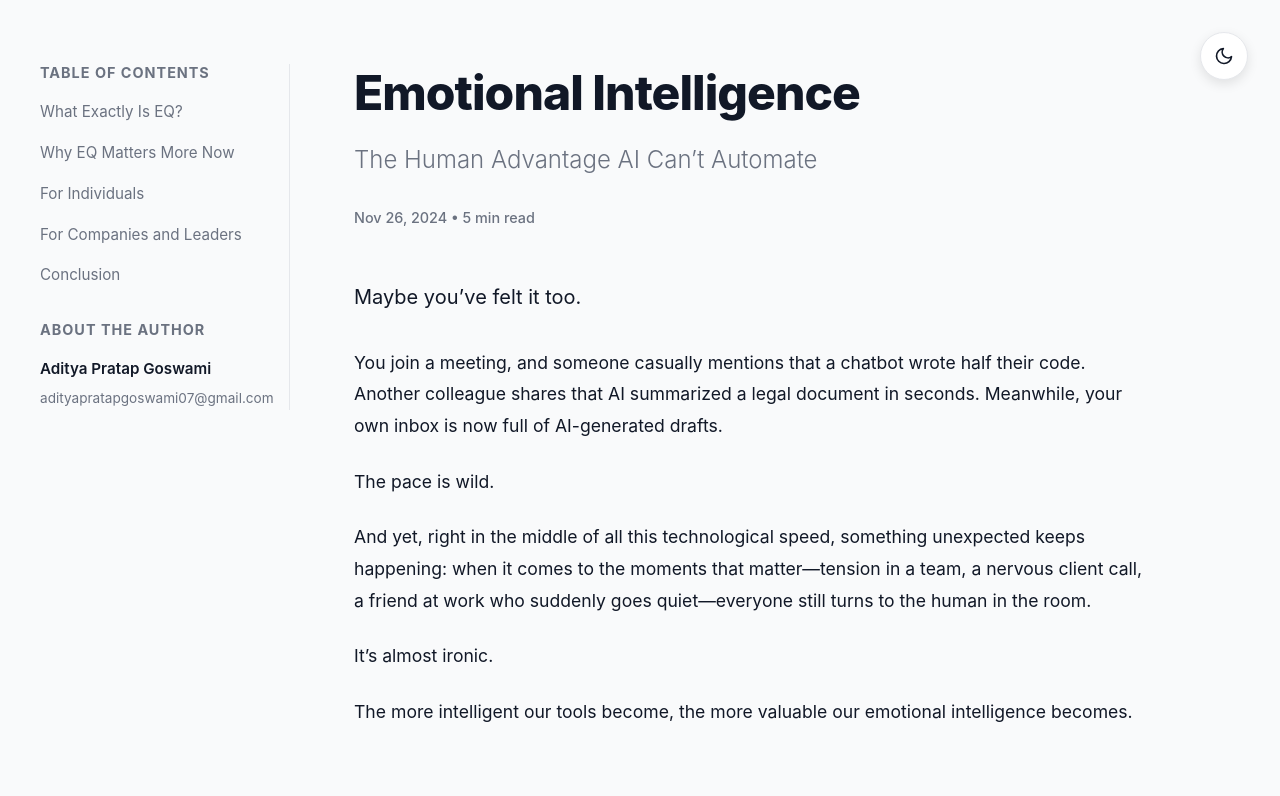
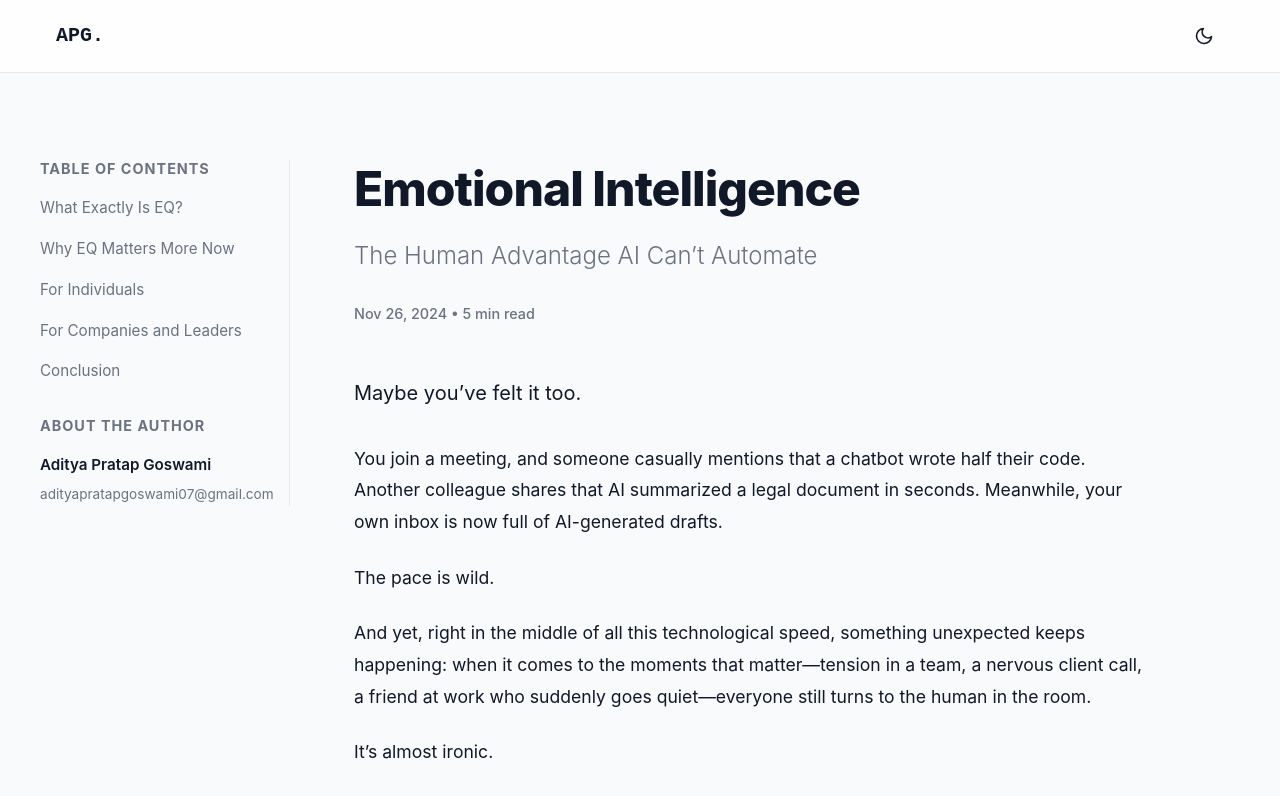
Before and after one commit to AdityaPratapGoswami/portfolio, a React (Vite) app in the folder client/: page /article/emotional-intelligence in a window 1280 px wide. Shown: the top 796 px of the page. Built offline with nearby package versions, Linux system fonts and the light colour scheme.

Commit message:
feat: Implement scroll-to-top component, update theme to monochrome, and refine article page layout and navigation.

```diff
--- a/client/src/components/About.jsx
+++ b/client/src/components/About.jsx
@@ -8,7 +8,7 @@ const About = () => {
                     {/* About Card */}
                     <div className="bento-card about-card">
                         <h2>About Me</h2>
-                        <p>I’m someone who loves solving real user needs by understanding the psychology behind their choices. I started my journey through internships in web development and data analysis, where I learned how technology works from the inside and how data reveals user behaviour. That foundation naturally led me to product management, where after an internship and discovered how much I enjoy shaping products end-to-end. I’m thoughtful, collaborative, and motivated by building things that genuinely help people.</p>
+                        <p>I’m someone who loves solving real user needs by understanding the psychology behind their choices. I started my journey through internships in web development and data analysis, where I learned how technology works from the inside and how data reveals user behaviour. That foundation naturally led me to product management, where after an internship I discovered how much I enjoy shaping products end-to-end. I’m thoughtful, collaborative, and motivated by building things that genuinely help people.</p>
                     </div>
 
                     {/* Skills Card */}
--- a/client/src/components/ArticlePage.jsx
+++ b/client/src/components/ArticlePage.jsx
@@ -1,4 +1,5 @@
 import React, { useEffect } from 'react';
+import { Link } from 'react-router-dom';
 import '../styles/ArticlePage.css';
 
 const ArticlePage = () => {
@@ -64,7 +65,11 @@ const ArticlePage = () => {
 
     return (
         <div className="article-page">
-            <button className="article-theme-toggle" aria-label="Toggle Dark Mode" onClick={toggleTheme}>
+            <nav className="navbar">
+                <div className="container">
+                    <Link to="/" className="logo">APG.</Link>
+                    <div className="nav-actions">
+                        <button className="theme-toggle" aria-label="Toggle Dark Mode" onClick={toggleTheme}>
                             {/* Moon Icon (Show in Light Mode) */}
                             <svg className="icon-moon" width="20" height="20" viewBox="0 0 24 24" fill="none" stroke="currentColor"
                                 strokeWidth="2" strokeLinecap="round" strokeLinejoin="round">
@@ -84,6 +89,9 @@ const ArticlePage = () => {
                                 <line x1="18.36" y1="5.64" x2="19.78" y2="4.22"></line>
                             </svg>
                         </button>
+                    </div>
+                </div>
+            </nav>
 
             <div className="article-layout">
                 <aside className="article-sidebar">
--- a/client/src/components/Footer.jsx
+++ b/client/src/components/Footer.jsx
@@ -32,12 +32,11 @@ const Footer = () => {
                                 </path>
                             </svg>
                         </a>
-                        <a href="#" aria-label="Twitter">
+                        <a href="https://x.com/AdityaPgoswami" aria-label="X" target="_blank" rel="noopener noreferrer">
                             <svg xmlns="http://www.w3.org/2000/svg" width="24" height="24" viewBox="0 0 24 24"
-                                fill="none" stroke="currentColor" strokeWidth="2" strokeLinecap="round"
-                                strokeLinejoin="round" className="social-icon">
+                                fill="currentColor" className="social-icon">
                                 <path
-                                    d="M23 3a10.9 10.9 0 0 1-3.14 1.53 4.48 4.48 0 0 0-7.86 3v1A10.66 10.66 0 0 1 3 4s-4 9 5 13a11.64 11.64 0 0 1-7 2c9 5 20 0 20-11.5a4.5 4.5 0 0 0-.08-.83A7.72 7.72 0 0 0 23 3z">
+                                    d="M18.901 1.153h3.68l-8.04 9.19L24 22.846h-7.406l-5.8-7.584-6.638 7.584H.474l8.6-9.83L0 1.154h7.594l5.243 6.932ZM17.61 20.644h2.039L6.486 3.24H4.298Z">
                                 </path>
                             </svg>
                         </a>
--- a/client/src/components/Home.jsx
+++ b/client/src/components/Home.jsx
@@ -7,12 +7,18 @@ import Projects from './Projects';
 import Blogs from './Blogs';
 import Footer from './Footer';
 import BackgroundCanvas from './BackgroundCanvas';
+import ScrollToTop from './ScrollToTop';
 
 const Home = () => {
     const [isLoading, setIsLoading] = React.useState(true);
 
+    React.useEffect(() => {
+        document.title = "Aditya";
+    }, []);
+
     return (
         <>
+            <ScrollToTop />
             <BackgroundCanvas onLoaded={() => setIsLoading(false)} className={isLoading ? 'canvas-loader' : ''} />
             <a href="#main-content" className="skip-link">Skip to main content</a>
 
--- /dev/null
+++ b/client/src/components/ScrollToTop.jsx
@@ -0,0 +1,41 @@
+import React, { useState, useEffect } from 'react';
+
+const ScrollToTop = () => {
+    const [isVisible, setIsVisible] = useState(false);
+
+    const toggleVisibility = () => {
+        if (window.scrollY > 300) {
+            setIsVisible(true);
+        } else {
+            setIsVisible(false);
+        }
+    };
+
+    const scrollToTop = () => {
+        window.scrollTo({
+            top: 0,
+            behavior: 'smooth'
+        });
+    };
+
+    useEffect(() => {
+        window.addEventListener('scroll', toggleVisibility);
+        return () => {
+            window.removeEventListener('scroll', toggleVisibility);
+        };
+    }, []);
+
+    return (
+        <button
+            className={`scroll-to-top ${isVisible ? 'visible' : ''}`}
+            onClick={scrollToTop}
+            aria-label="Scroll to top"
+        >
+            <svg width="24" height="24" viewBox="0 0 24 24" fill="none" stroke="currentColor" strokeWidth="2" strokeLinecap="round" strokeLinejoin="round">
+                <path d="M12 19V5M5 12l7-7 7 7" />
+            </svg>
+        </button>
+    );
+};
+
+export default ScrollToTop;
--- a/client/src/styles/ArticlePage.css
+++ b/client/src/styles/ArticlePage.css
@@ -1,7 +1,7 @@
 .article-page {
     background-color: var(--bg-body);
     color: var(--text-primary);
-    padding: 4rem 2rem;
+    padding: 10rem 2rem;
     font-family: 'Inter', sans-serif;
     line-height: 1.8;
     min-height: 100vh;
@@ -11,31 +11,6 @@
 .article-page ::selection {
     background: var(--text-primary);
     color: var(--bg-body);
-}
-
-.article-theme-toggle {
-    position: fixed;
-    top: 2rem;
-    right: 2rem;
-    background: var(--bg-card);
-    border: 1px solid var(--border-color);
-    border-radius: 50%;
-    cursor: pointer;
-    color: var(--text-primary);
-    padding: 0.5rem;
-    display: flex;
-    align-items: center;
-    justify-content: center;
-    width: 48px;
-    height: 48px;
-    z-index: 1000;
-    box-shadow: 0 4px 12px rgba(0, 0, 0, 0.1);
-    transition: all var(--transition-fast);
-}
-
-.article-theme-toggle:hover {
-    transform: scale(1.1);
-    border-color: var(--accent-color);
 }
 
 .article-layout {
@@ -49,7 +24,7 @@
 
 .article-sidebar {
     position: sticky;
-    top: 2rem;
+    top: 10rem;
 }
 
 .sidebar-content {
@@ -228,7 +203,7 @@
 
 @media (max-width: 768px) {
     .article-page {
-        padding: 2rem 1rem;
+        padding: 6rem 1rem;
     }
 
     .article-header h1 {
@@ -238,13 +213,6 @@
     .sidebar-content {
         flex-direction: column;
         gap: 2rem;
-    }
-
-    .article-theme-toggle {
-        top: 1rem;
-        right: 1rem;
-        width: 40px;
-        height: 40px;
     }
 }
 
--- a/client/src/styles/main.css
+++ b/client/src/styles/main.css
@@ -7,7 +7,6 @@
 
 html {
     scroll-behavior: smooth;
-    overflow-x: hidden;
 }
 
 section,
@@ -29,7 +28,6 @@ footer {
 body {
     background-color: var(--bg-body);
     transition: background-color var(--transition-fast), color var(--transition-fast);
-    overflow-x: hidden;
 }
 
 #background-canvas {
@@ -1049,10 +1047,51 @@ body {
 
 /* Content Wrapper for Blur Transition */
 .content-wrapper {
-    transition: filter 1.5s ease-out;
+    transition: filter 0.5s ease-out;
     filter: blur(0);
 }
 
 .content-wrapper.loading-blur {
     filter: blur(10px);
 }
+
+/* Scroll to Top Button */
+.scroll-to-top {
+    position: fixed;
+    bottom: 2rem;
+    right: 2rem;
+    background-color: var(--text-primary);
+    color: var(--bg-body);
+    width: 48px;
+    height: 48px;
+    border-radius: 50%;
+    display: flex;
+    align-items: center;
+    justify-content: center;
+    cursor: pointer;
+    border: none;
+    opacity: 0;
+    visibility: hidden;
+    transition: all 0.3s ease;
+    z-index: 999;
+    box-shadow: 0 4px 12px rgba(0, 0, 0, 0.15);
+}
+
+.scroll-to-top.visible {
+    opacity: 1;
+    visibility: visible;
+}
+
+.scroll-to-top:hover {
+    transform: translateY(-5px);
+    box-shadow: 0 8px 20px rgba(0, 0, 0, 0.25);
+}
+
+@media (max-width: 768px) {
+    .scroll-to-top {
+        bottom: 1.5rem;
+        right: 1.5rem;
+        width: 40px;
+        height: 40px;
+    }
+}
--- a/client/src/styles/variables.css
+++ b/client/src/styles/variables.css
@@ -5,8 +5,8 @@
     --bg-card: #FFFFFF;
     --text-primary: #111827;
     --text-secondary: #6B7280;
-    --accent-color: #2563EB;
-    /* Professional Blue */
+    --accent-color: #111827;
+    /* Black for monochrome look */
     --border-color: #E5E7EB;
 
     /* Spacing */
```
Also changed, not shown: client/src/components/BackgroundCanvas.jsx (+8 -5 lines). Lines whose indentation alone changed are shown as unchanged.
